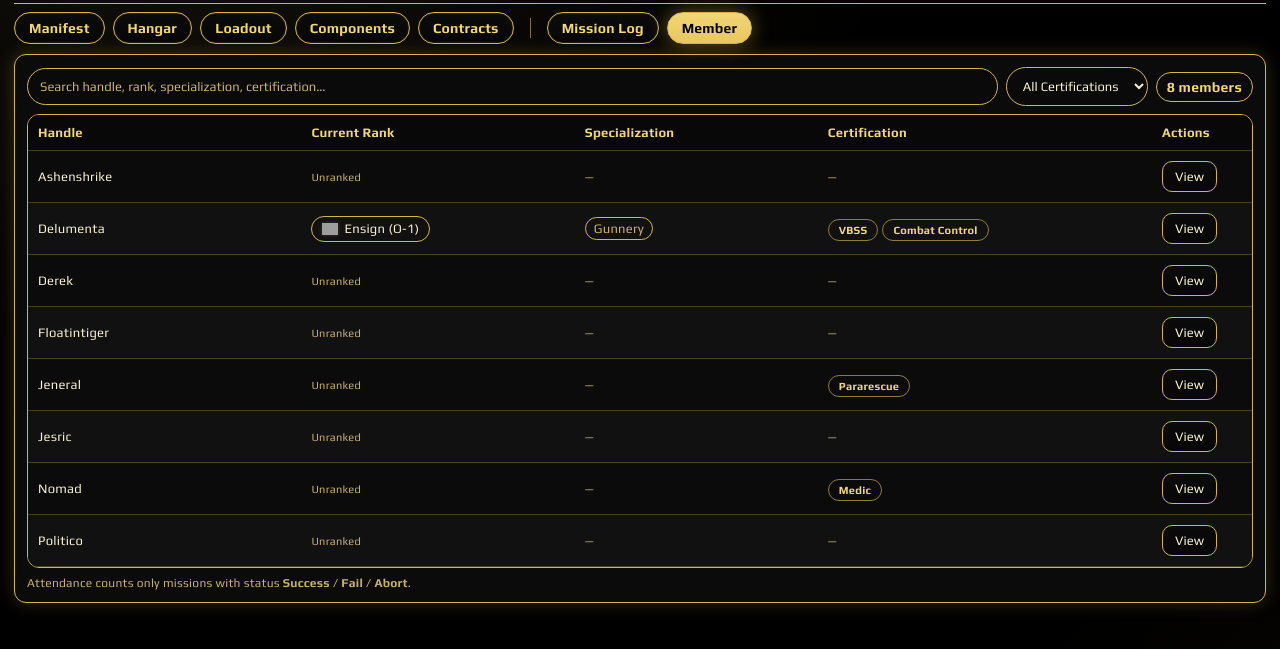
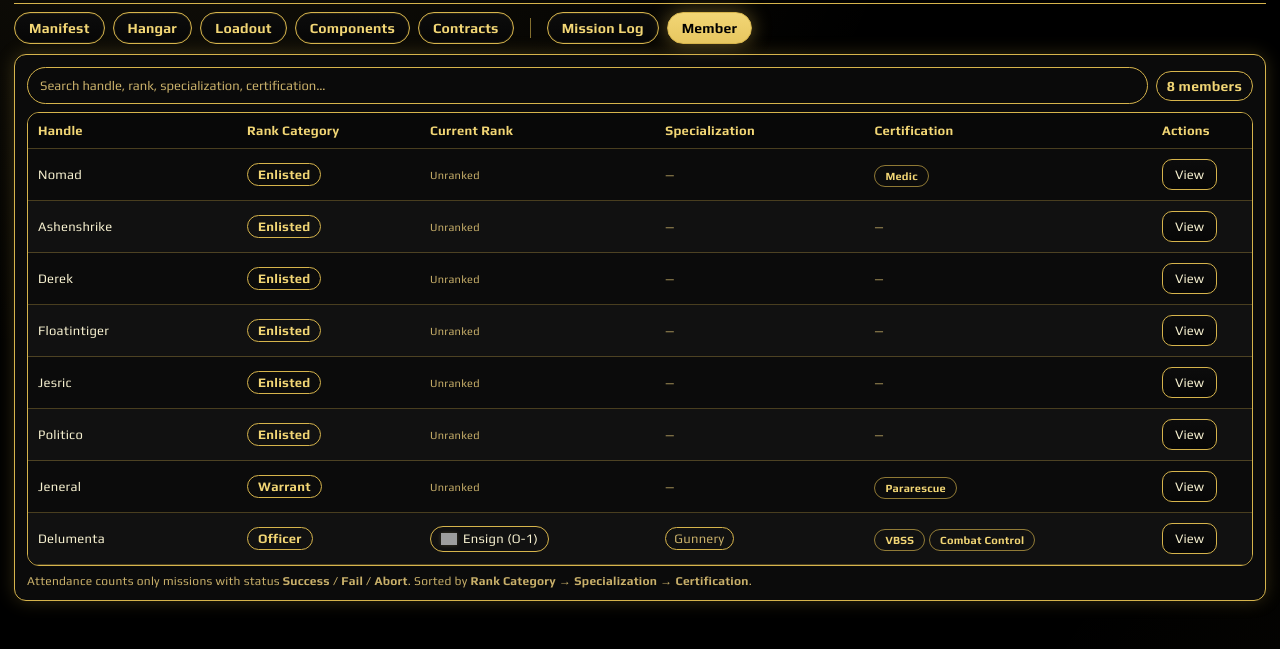
Before and after one commit to delumenta/JMBN-Contracts, a plain HTML site: page member.html in a window 1280 px wide. Shown: the part 61-710 px from the top of the page. Drawn offline with Linux system fonts and the light colour scheme; grey boxes are pictures that could not be loaded.

Commit message:
Update member.html

```diff
--- a/member.html
+++ b/member.html
@@ -53,16 +53,15 @@ body{
 
 /* ===== Panel / controls ===== */
 .panel{background:#0b0b0b;border:1px solid var(--border);border-radius:12px;padding:12px;box-shadow:0 0 18px rgba(214,180,76,.22)}
-.controls{display:grid;grid-template-columns:1fr auto auto;gap:8px;align-items:center;margin-bottom:8px}
-@media (max-width:720px){.controls{grid-template-columns:1fr 1fr 1fr}}
-input,select,button{
+.controls{display:grid;grid-template-columns:1fr auto;gap:8px;align-items:center;margin-bottom:8px}
+@media (max-width:720px){.controls{grid-template-columns:1fr auto}}
+input,button{
   background:#0a0a0a;border:1px solid var(--border);border-radius:999px;padding:10px 12px;
   color:var(--text);font-size:13px;font-family:'Play';outline:none
 }
 input::placeholder{color:var(--muted)}
 button{cursor:pointer;background:linear-gradient(180deg,#0c0c0c,#060606)}
 button:hover{background:var(--accent);color:#000}
-.badge{display:inline-flex;align-items:center;border:1px solid var(--border);border-radius:999px;padding:4px 10px;font-size:12px;color:var(--muted);gap:6px}
 .pill{display:inline-flex;align-items:center;border:1px solid var(--border);border-radius:9999px;padding:6px 10px;font-weight:700;color:var(--accent);}
 
 /* ===== Table ===== */
@@ -74,15 +73,17 @@ tr:nth-child(even){background:#111}
 tr:hover{background:rgba(214,180,76,.08)}
 .small{font-size:11px;color:var(--muted)}
 
-/* Rank & spec chips */
+/* Chips */
 .rank-chip{display:inline-flex;gap:6px;align-items:center;border:1px solid var(--border);border-radius:999px;padding:4px 10px}
 .rank-chip img{width:16px;height:16px;object-fit:contain;filter:drop-shadow(0 0 2px rgba(242,214,117,.2))}
 .spec-chip{display:inline-flex;border:1px solid var(--border);border-radius:999px;padding:3px 8px;color:var(--muted)}
+.cat-chip{display:inline-flex;border:1px solid var(--border);border-radius:999px;padding:3px 10px;font-weight:700;color:var(--accent)}
 
 /* Certification chips */
+.badge{display:inline-flex;align-items:center;border:1px solid var(--border);border-radius:999px;padding:4px 10px;font-size:12px;color:var(--muted);gap:6px}
 .badge.cert{color:var(--accent);border-color:rgba(214,180,76,.65);font-weight:700;font-size:11px;margin:2px 4px 0 0}
 
-/* View buttons */
+/* Buttons */
 .btn-view{padding:7px 12px;border-radius:10px}
 
 /* Footer note */
@@ -110,9 +111,6 @@ tr:hover{background:rgba(214,180,76,.08)}
 <div class="panel" style="margin-top:8px">
   <div class="controls">
     <input id="q" placeholder="Search handle, rank, specialization, certification…">
-    <select id="certFilter" title="Filter by certification">
-      <option value="">All Certifications</option>
-    </select>
     <span id="count" class="pill">0 members</span>
   </div>
 
@@ -120,7 +118,8 @@ tr:hover{background:rgba(214,180,76,.08)}
     <table>
       <thead>
         <tr>
-          <th style="min-width:180px">Handle</th>
+          <th style="min-width:160px">Handle</th>
+          <th style="min-width:140px">Rank Category</th>
           <th style="min-width:180px">Current Rank</th>
           <th style="min-width:160px">Specialization</th>
           <th style="min-width:220px">Certification</th>
@@ -131,7 +130,7 @@ tr:hover{background:rgba(214,180,76,.08)}
     </table>
   </div>
 
-  <div class="note">Attendance counts only missions with status <b>Success</b> / <b>Fail</b> / <b>Abort</b>.</div>
+  <div class="note">Attendance counts only missions with status <b>Success</b> / <b>Fail</b> / <b>Abort</b>. Sorted by <b>Rank Category → Specialization → Certification</b>.</div>
 </div>
 
 <!-- ===== PROFILE MODAL ===== -->
@@ -147,6 +146,10 @@ tr:hover{background:rgba(214,180,76,.08)}
     </div>
     <div id="tab-overview">
       <div class="grid">
+        <div>
+          <div class="small">Rank Category</div>
+          <div class="row"><span id="pCat" class="cat-chip"></span></div>
+        </div>
         <div>
           <div class="small">Rank</div>
           <div class="row"><span id="pRank" class="rank-chip"></span></div>
@@ -221,16 +224,17 @@ tr:hover{background:rgba(214,180,76,.08)}
   highlightNav(mount);
 })();
 
-/* ===== Data (swap with Supabase rows; expects certifications: string[]) ===== */
-const members = [
-  {handle:'Ashenshrike', rank:'Unranked', spec:null, certifications:[], joined_at:null, notes:''},
-  {handle:'Delumenta',   rank:'Ensign (O-1)', spec:'Gunnery', certifications:['VBSS','Combat Control'], joined_at:'2025-01-05', notes:'Reliable turret ops'},
-  {handle:'Derek',       rank:'Unranked', spec:null, certifications:[], joined_at:null, notes:''},
-  {handle:'Floatintiger',rank:'Unranked', spec:null, certifications:[], joined_at:null, notes:''},
-  {handle:'Jeneral',     rank:'Unranked', spec:null, certifications:['Pararescue'], joined_at:null, notes:''},
-  {handle:'Jesric',      rank:'Unranked', spec:null, certifications:[], joined_at:null, notes:''},
-  {handle:'Nomad',       rank:'Unranked', spec:null, certifications:['Medic'], joined_at:null, notes:''},
-  {handle:'Politico',    rank:'Unranked', spec:null, certifications:[], joined_at:null, notes:''},
+/* ===== Data (replace with Supabase rows; expects rank_category + certifications[]) ===== */
+let members = [
+  // rank_category should be exactly "Enlisted" | "Warrant" | "Officer"
+  {handle:'Ashenshrike', rank_category:'Enlisted', rank:'Unranked', spec:null, certifications:[], joined_at:null, notes:''},
+  {handle:'Delumenta',   rank_category:'Officer',  rank:'Ensign (O-1)', spec:'Gunnery', certifications:['VBSS','Combat Control'], joined_at:'2025-01-05', notes:'Reliable turret ops'},
+  {handle:'Derek',       rank_category:'Enlisted', rank:'Unranked', spec:null, certifications:[], joined_at:null, notes:''},
+  {handle:'Floatintiger',rank_category:'Enlisted', rank:'Unranked', spec:null, certifications:[], joined_at:null, notes:''},
+  {handle:'Jeneral',     rank_category:'Warrant',  rank:'Unranked', spec:null, certifications:['Pararescue'], joined_at:null, notes:''},
+  {handle:'Jesric',      rank_category:'Enlisted', rank:'Unranked', spec:null, certifications:[], joined_at:null, notes:''},
+  {handle:'Nomad',       rank_category:'Enlisted', rank:'Unranked', spec:null, certifications:['Medic'], joined_at:null, notes:''},
+  {handle:'Politico',    rank_category:'Enlisted', rank:'Unranked', spec:null, certifications:[], joined_at:null, notes:''},
 ];
 
 /* ===== Helpers ===== */
@@ -244,15 +248,21 @@ function fmtJoined(d){
   return dt.toLocaleDateString();
 }
 
-/* ===== Filters ===== */
-function buildCertFilterOptions(data){
-  const set = new Set();
-  data.forEach(m => (m.certifications||[]).forEach(c => set.add(c)));
-  const sel = $('#certFilter');
-  const cur = sel.value;
-  sel.innerHTML = `<option value="">All Certifications</option>` + [...set].sort().map(c=>`<option>${esc(c)}</option>`).join('');
-  // keep current selection if still present
-  if(cur && set.has(cur)) sel.value = cur;
+/* ===== Sort: Rank Category → Specialization → Certification ===== */
+const CAT_ORDER = { 'Enlisted':0, 'Warrant':1, 'Officer':2 };
+function byRankCategorySpecCert(a,b){
+  // 1) Rank Category weight
+  const aw = CAT_ORDER[a.rank_category] ?? 99;
+  const bw = CAT_ORDER[b.rank_category] ?? 99;
+  if(aw !== bw) return aw - bw;
+  // 2) Specialization (alpha, empty last)
+  const as = (a.spec||'').toLowerCase();
+  const bs = (b.spec||'').toLowerCase();
+  if(as !== bs) return (as||'zzzz').localeCompare(bs||'zzzz');
+  // 3) Certification (alpha by joined string; empty last)
+  const ac = (Array.isArray(a.certifications)?a.certifications.join('|'):'').toLowerCase();
+  const bc = (Array.isArray(b.certifications)?b.certifications.join('|'):'').toLowerCase();
+  return (ac||'zzzz').localeCompare(bc||'zzzz');
 }
 
 /* ===== Render ===== */
@@ -261,6 +271,7 @@ function rankChip(r){
   return `<span class="rank-chip"><img alt="" src="https://static.wixstatic.com/media/08ea88_820ac3bc561d4233ad73a7af859f28bf~mv2.png" /> ${esc(r)}</span>`;
 }
 function specChip(s){ return s ? `<span class="spec-chip">${esc(s)}</span>` : `<span class="small">—</span>`; }
+function catChip(c){ return c ? `<span class="cat-chip">${esc(c)}</span>` : `<span class="small">—</span>`; }
 function certChips(arr){
   const a = Array.isArray(arr)?arr:[];
   if(!a.length) return `<span class="small">—</span>`;
@@ -269,27 +280,27 @@ function certChips(arr){
 
 function render(){
   const q = ($('#q').value||'').toLowerCase().trim();
-  const cf = $('#certFilter').value || '';
 
+  // Search
   let arr = members.slice();
   if(q){
     arr = arr.filter(m=>{
-      const bag = `${m.handle||''} ${m.rank||''} ${m.spec||''} ${(m.certifications||[]).join(' ')}`.toLowerCase();
+      const bag = `${m.handle||''} ${m.rank_category||''} ${m.rank||''} ${m.spec||''} ${(m.certifications||[]).join(' ')}`.toLowerCase();
       return bag.includes(q);
     });
   }
-  if(cf){ arr = arr.filter(m => (m.certifications||[]).includes(cf)); }
+
+  // Sort: Rank Category → Specialization → Certification
+  arr.sort(byRankCategorySpecCert);
 
   // Count
   $('#count').textContent = `${arr.length} member${arr.length===1?'':'s'}`;
-
-  // (Re)build cert filter options from full dataset for convenience
-  buildCertFilterOptions(members);
 
   // Rows
   $('#rows').innerHTML = arr.map(m=>`
     <tr>
       <td>${esc(m.handle)}</td>
+      <td>${catChip(m.rank_category)}</td>
       <td>${rankChip(m.rank)}</td>
       <td>${specChip(m.spec)}</td>
       <td>${certChips(m.certifications)}</td>
@@ -308,6 +319,7 @@ const profileBG = $('#profileBG');
 function openProfile(m){
   if(!m) return;
   $('#pHandle').textContent = m.handle || 'Member';
+  $('#pCat').innerHTML = catChip(m.rank_category);
   $('#pRank').innerHTML = rankChip(m.rank);
   $('#pSpec').innerHTML = specChip(m.spec);
   $('#pJoined').textContent = fmtJoined(m.joined_at);
@@ -332,7 +344,6 @@ $$('.modal .tab').forEach(t=>t.onclick=()=>showTab(t.dataset.tab));
 
 /* ===== Events ===== */
 $('#q').addEventListener('input', render);
-$('#certFilter').addEventListener('change', render);
 
 /* Init */
 render();
```
